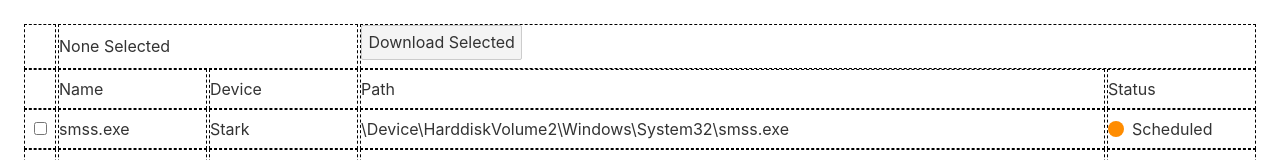
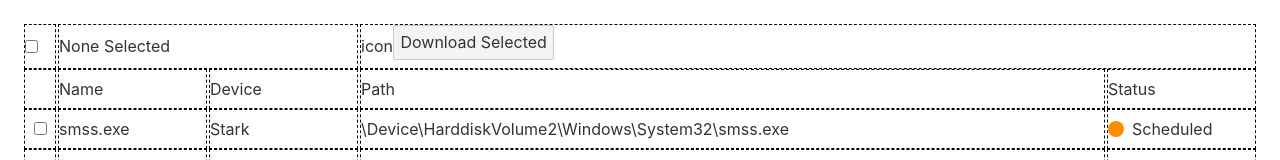
Before and after one commit to sergey-zhidkov/svelte-table, a Svelte app: page / in a window 1280 px wide. Shown: the top 160 px of the page. Built offline with nearby package versions, Linux system fonts and the light colour scheme.

Commit message:
handle indeterminate state

```diff
--- a/src/components/FileDescriptionRow.svelte
+++ b/src/components/FileDescriptionRow.svelte
@@ -7,7 +7,7 @@
 
 <div class="tr {isSelected ? 'selected' : '' }">
 	<div class="td checkbox-container">
-		<input type="checkbox" on:change={() => onChange(id)}/>
+		<input type="checkbox" on:change={() => onChange(id)} checked={isSelected}/>
 	</div>
 	<div class="td"><span>{fileDescription.name}</span></div>
 	<div class="td"><span>{fileDescription.device}</span></div>
--- a/src/components/SvelteTable.svelte
+++ b/src/components/SvelteTable.svelte
@@ -8,23 +8,41 @@
 		isSelected: false,
 		fileDescription: d,
 	}))
+	$: selectedCount = state.filter(s => s.isSelected).length
 
-	const handleOnChange = (id: number) => {
+	const handleRowOnChange = (id: number) => {
 		const rowState = state[id]
 		rowState.isSelected = !rowState.isSelected
+		state = [...state]
+		console.log('new state', state)
+	}
+
+	const handleSelectAllOnChange = (isChecked: boolean) => {
+		// const rowState = state[id]
+		// rowState.isSelected = !rowState.isSelected
+		// state = [...state]
+		if (isChecked) {
+			state.forEach(s => s.isSelected = true)
+		} else {
+			state.forEach(s => s.isSelected = false)
+		}
 		state = [...state]
 	}
 </script>
 
 <div class="table-container">
-	<TableHead selectedCount={state.filter(s => s.isSelected).length} totalCount={state.length} />
+	<TableHead
+		selectedCount={selectedCount}
+		totalCount={state.length}
+		onChange={handleSelectAllOnChange}
+		/>
 	<div class="tbody">
 		{#each state as row, i}
 			<FileDescriptionRow
 				id={i}
 				fileDescription={row.fileDescription}
 				isSelected={row.isSelected}
-				onChange={handleOnChange}
+				onChange={handleRowOnChange}
 				/>
 		{/each}
 	</div>
--- a/src/components/TableHead.svelte
+++ b/src/components/TableHead.svelte
@@ -1,15 +1,42 @@
 <script lang="ts">
+	import { onMount } from 'svelte';
+
 	export let selectedCount: number = 0
 	export let totalCount: number
+	export let onChange: (checked: boolean) => void
+
+	let indeterminateCheckbox: HTMLInputElement | undefined
+
+	const setInterminateStatus = (isIndeterminate: boolean, isChecked: boolean) => {
+		if (!indeterminateCheckbox) {
+			return
+		}
+		indeterminateCheckbox.indeterminate = isIndeterminate
+		indeterminateCheckbox.checked = isChecked
+	}
 
 	$: selectedText = selectedCount === 0 ? "None Selected" : `Selected ${selectedCount}`
+	$: isIndeterminate = selectedCount !== 0 && selectedCount < totalCount
+	$: isChecked = selectedCount === totalCount
+	$: setInterminateStatus(isIndeterminate, isChecked)
+	onMount(() => setInterminateStatus(isIndeterminate, isChecked))
 </script>
 
 <div class="thead">
 	<div class="tr">
-		<div class="th indeterminate-checkbox-container"><intput type="checkbox" class="indeterminate-checkbox"/></div>
+		<div class="th indeterminate-checkbox-container">
+			<input
+				type="checkbox"
+				class="indeterminate-checkbox"
+				bind:this={indeterminateCheckbox}
+				on:change={e => onChange(e.target.checked)}
+				/>
+		</div>
 		<div class="th selected-label-container"><span>{selectedText}</span></div>
-		<div class="th download-button-container"><button>Download Selected</button></div>
+		<div class="th download-button-container">
+			<div>icon</div>
+			<button class="download-button">Download Selected</button>
+		</div>
 	</div>
 	<div class="tr">
 		<div class="th"></div>
@@ -21,6 +48,15 @@
 </div>
 
 <style>
+	.indeterminate-checkbox-container {
+		justify-content: center;
+		align-items: center;
+	}
+
+	.indeterminate-checkbox {
+		margin: 0;
+	}
+
 	.selected-label-container {
 		grid-column: auto / span 2;
 	}
```
